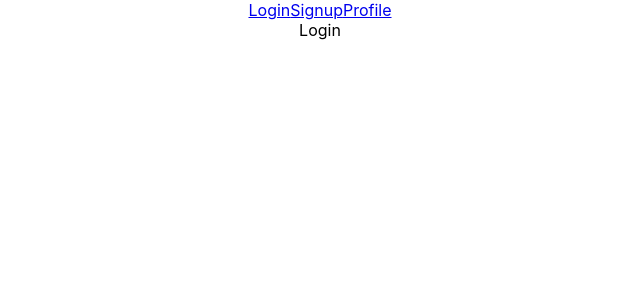
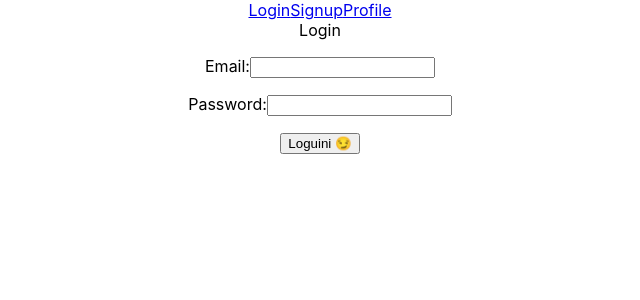
Before and after one commit to fernandohb11/shop-app, a React (Create React App) app: page /login in a window 1280 px wide. Shown: the top 300 px of the page, without its empty margins (320-960 px from the left). Built offline with nearby package versions, Linux system fonts and the light colour scheme.

Commit message:
logini :smirk:

```diff
--- a/src/Routes.js
+++ b/src/Routes.js
@@ -4,6 +4,7 @@ import Home from './components/home/Home';
 import AddAuthor from './components/authors/AddAuthor';
 import AuthorList from './components/authors/AuthorList';
 import AuthPage from './components/auth/AuthPage'
+import ProfilePage from './components/authors/ProfilePage';
 
 
 const Routes = () => (
@@ -14,6 +15,7 @@ const Routes = () => (
 
     <Route path="/signup" component={AuthPage}/>
     <Route path="/login" component={AuthPage}/>
+    <Route path="/profile" component={ProfilePage}/>
   </Switch>
 )
 
--- a/src/components/auth/AuthPage.js
+++ b/src/components/auth/AuthPage.js
@@ -1,7 +1,7 @@
 import React, { Component } from 'react'
 import LoginForm from './LoginForm'
 import SignupForm from './SignupForm'
-import {signup} from '../../services/auth'
+import {signup, login} from '../../services/auth'
 
 class AuthPage extends Component {
 
@@ -19,6 +19,23 @@ class AuthPage extends Component {
                 console.log(e)
             })
     }
+
+    login=(e)=>{
+        e.preventDefault()
+        const {user} = this.state
+        login(user)
+            .then(r=>{
+                localStorage.setItem('loggedUser',JSON.stringify(r))
+                console.log('logueado',r)
+                this.props.history.push('/profile')
+
+            }).catch(e=>{
+                console.log(e)
+            })
+
+    }
+
+
     handleText=(e)=>{
         const {user} = this.state
         const field = e.target.name
@@ -32,7 +49,9 @@ class AuthPage extends Component {
       <div>
         <div>
             {pathname==='/login'?
-            <LoginForm/>
+            <LoginForm
+                login={this.login}
+                handleText={this.handleText}/>
             :
             <SignupForm
                 signup={this.signup}
--- a/src/components/auth/LoginForm.js
+++ b/src/components/auth/LoginForm.js
@@ -1,9 +1,20 @@
 import React from 'react'
 
-const LoginForm = () => {
+const LoginForm = ({login, handleText}) => {
   return (
     <div>
       Login
+      <form method="POST" onSubmit={login}>
+        <p>
+            Email:
+            <input type="email" name="email" onChange={handleText}/>
+        </p>
+        <p>
+            Password:
+            <input type="password" name="password" onChange={handleText}/>
+        </p>
+        <button type="submit">Loguini 😏</button>
+      </form>
     </div>
   )
 }
--- /dev/null
+++ b/src/components/authors/ProfilePage.js
@@ -0,0 +1,31 @@
+import React, { Component } from 'react'
+import {getProfile} from '../../services/auth'
+
+ class ProfilePage extends Component {
+
+    state={
+        user:{}
+    }
+
+    componentWillMount(){
+        getProfile()
+            .then(user=>{
+                this.setState({user})
+            }).catch(error=>{
+                console.log(error)
+            })
+    }
+
+  render() {
+      const {user} = this.state
+      const loggedUser = JSON.parse(localStorage.getItem('loggedUser'))
+      if(!loggedUser) this.props.history.push('/login')
+    return (
+      <div>
+        {user.name}
+        {user.email}
+      </div>
+    )
+  }
+}
+export default ProfilePage
--- a/src/services/auth.js
+++ b/src/services/auth.js
@@ -10,7 +10,22 @@ export const signup = (user) => {
 }
 
 //login
+export const login = (user) =>{
+    return axios.post(host+'/login', user,{withCredentials:true})
+        .then(r=>r.data)
+        .catch(e=>e.response)
+}
 
 //logout
 
 //profile
+
+export const getProfile = () =>{
+    return axios.get(host+'/profile',{withCredentials:true})
+        .then(r=>r.data)
+        .catch(e=>{
+            console.log(e)
+            return e.response
+
+        })
+}
```
